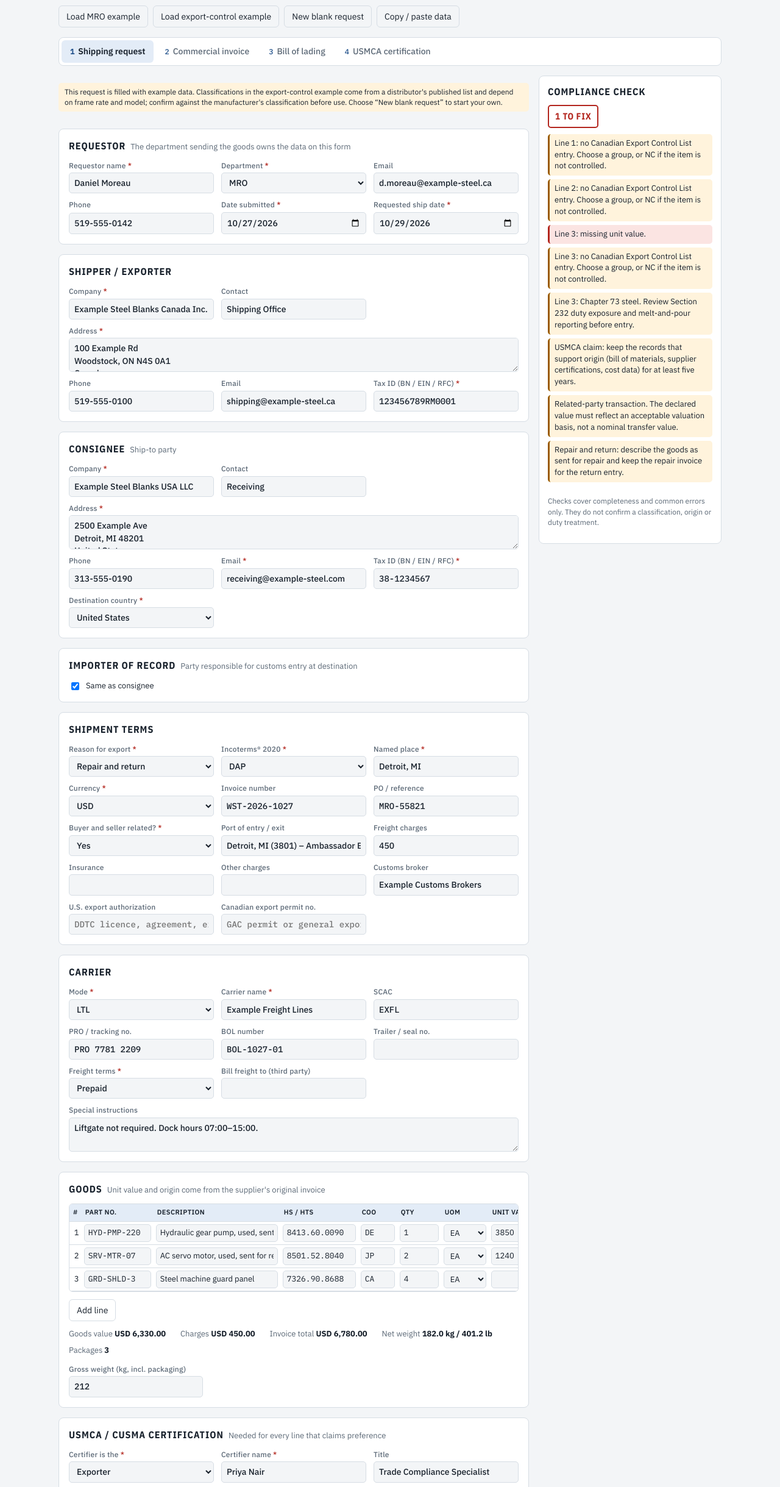
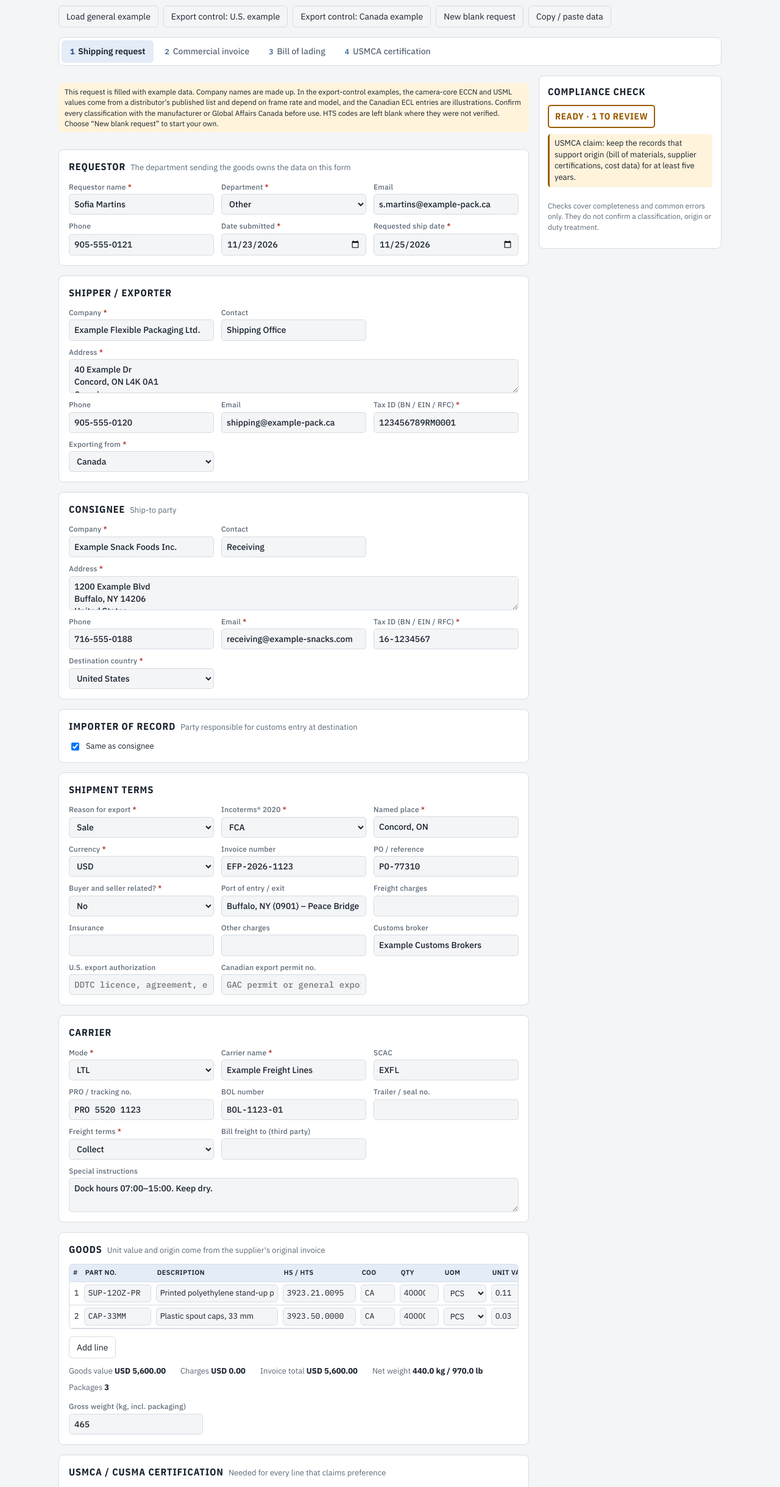
Before and after one commit to jeonghiykang-tech/shipping-request-form, a plain HTML site: page index.html in a window 1280 px wide. Shown: the part 108-2547 px from the top of the page at 61% size. Drawn offline with nearby package versions, Linux system fonts and the light colour scheme.

Commit message:
Examples: general shipment, U.S. and Canada export-control versions; export-country rules
Co-Authored-By: Claude Opus 5.5 <noreply@anthropic.com>
Claude-Session: https://claude.ai/code/session_012dkKovGpvqRzZwtM8AYMfw

```diff
--- a/index.html
+++ b/index.html
@@ -147,8 +147,9 @@ table.doc tfoot td{font-weight:700}
       <p class="sub">Fill the request once. The commercial invoice and bill of lading are built from the same data, so value, origin and weights match on every document.</p>
     </div>
     <div class="tools">
-      <button id="btn-sample" class="ghost" type="button">Load MRO example</button>
-      <button id="btn-sample2" class="ghost" type="button">Load export-control example</button>
+      <button id="btn-sample" class="ghost" type="button">Load general example</button>
+      <button id="btn-sample-us" class="ghost" type="button">Export control: U.S. example</button>
+      <button id="btn-sample-ca" class="ghost" type="button">Export control: Canada example</button>
       <button id="btn-new" class="ghost" type="button">New blank request</button>
       <button id="btn-io" class="ghost" type="button">Copy / paste data</button>
     </div>
@@ -170,7 +171,7 @@ table.doc tfoot td{font-weight:700}
 
   <div id="tab-form" class="grid">
     <div class="stack">
-      <p class="example" id="example-note" hidden>This request is filled with example data. Classifications in the export-control example come from a distributor's published list and depend on frame rate and model; confirm against the manufacturer's classification before use. Choose “New blank request” to start your own.</p>
+      <p class="example" id="example-note" hidden>This request is filled with example data. Company names are made up. In the export-control examples, the camera-core ECCN and USML values come from a distributor's published list and depend on frame rate and model, and the Canadian ECL entries are illustrations. Confirm every classification with the manufacturer or Global Affairs Canada before use. HTS codes are left blank where they were not verified. Choose “New blank request” to start your own.</p>
 
       <section class="panel">
         <h2>Requestor <small>The department sending the goods owns the data on this form</small></h2>
@@ -194,6 +195,7 @@ table.doc tfoot td{font-weight:700}
           <label class="f"><span>Phone</span><input id="shp_phone" data-k="shp_phone"></label>
           <label class="f"><span>Email</span><input id="shp_email" data-k="shp_email" type="email"></label>
           <label class="f"><span class="req">Tax ID (BN / EIN / RFC)</span><input id="shp_tax" data-k="shp_tax" class="mono"></label>
+          <label class="f"><span class="req">Exporting from</span><select id="orig" data-k="orig"><option value="">Select</option><option value="CA">Canada</option><option value="US">United States</option><option value="MX">Mexico</option></select></label>
         </div>
       </section>
 
@@ -354,33 +356,43 @@ table.doc tfoot td{font-weight:700}
 const KEY="xb-ship-request-v1";
 const KG_LB=2.20462;
 const blankItem=()=>({part:"",desc:"",hts:"",coo:"",qty:"",uom:"EA",unit:"",src:"",kg:"",pkgs:"",ptype:"Skid",nmfc:"",usmca:"No",crit:"",eccn:"EAR99",itar:"",eclg:"",eclc:"",ecli:"",hz:"No"});
-const blank=()=>({req_name:"",req_dept:"",req_email:"",req_phone:"",req_date:"",ship_date:"",shp_co:"",shp_contact:"",shp_addr:"",shp_phone:"",shp_tax:"",con_co:"",con_contact:"",con_addr:"",con_phone:"",con_email:"",con_tax:"",dest:"",ior_same:true,ior_co:"",ior_tax:"",ior_addr:"",reason:"",inco:"",inco_place:"",cur:"CAD",inv_no:"",po:"",related:"",port:"",freight:"",insur:"",other_chg:"",broker:"",mode:"",carrier:"",scac:"",pro:"",bol_no:"",seal:"",fterms:"",billto:"",instr:"",gross_kg:"",r_export:false,r_decl:false,r_notice:false,r_ref:"",sig_name:"",sig_title:"",notes:"",shp_email:"",cert_role:"",cert_name:"",cert_title:"",cert_phone:"",cert_email:"",cert_co:"",cert_addr:"",prod_mode:"Same as exporter",prod_co:"",prod_addr:"",prod_phone:"",prod_email:"",bl_from:"",bl_to:"",cert_date:"",us_auth:"",ca_permit:"",items:[blankItem()],_example:false});
-const sample2=()=>Object.assign(blank(),{req_name:"Alex Chen",req_dept:"Engineering (machine)",req_email:"a.chen@example-imaging.ca",req_phone:"519-555-0177",req_date:"2026-10-28",ship_date:"2026-10-30",
- shp_co:"Example Imaging Systems Inc.",shp_contact:"Shipping Office",shp_addr:"300 Example Pkwy\nWaterloo, ON N2L 0A1\nCanada",shp_phone:"519-555-0170",shp_email:"shipping@example-imaging.ca",shp_tax:"987654321RM0001",
+const blank=()=>({req_name:"",req_dept:"",req_email:"",req_phone:"",req_date:"",ship_date:"",shp_co:"",shp_contact:"",shp_addr:"",shp_phone:"",shp_tax:"",orig:"",con_co:"",con_contact:"",con_addr:"",con_phone:"",con_email:"",con_tax:"",dest:"",ior_same:true,ior_co:"",ior_tax:"",ior_addr:"",reason:"",inco:"",inco_place:"",cur:"CAD",inv_no:"",po:"",related:"",port:"",freight:"",insur:"",other_chg:"",broker:"",mode:"",carrier:"",scac:"",pro:"",bol_no:"",seal:"",fterms:"",billto:"",instr:"",gross_kg:"",r_export:false,r_decl:false,r_notice:false,r_ref:"",sig_name:"",sig_title:"",notes:"",shp_email:"",cert_role:"",cert_name:"",cert_title:"",cert_phone:"",cert_email:"",cert_co:"",cert_addr:"",prod_mode:"Same as exporter",prod_co:"",prod_addr:"",prod_phone:"",prod_email:"",bl_from:"",bl_to:"",cert_date:"",us_auth:"",ca_permit:"",items:[blankItem()],_example:false});
+const sampleGeneral=()=>Object.assign(blank(),{req_name:"Sofia Martins",req_dept:"Other",req_email:"s.martins@example-pack.ca",req_phone:"905-555-0121",req_date:"2026-11-23",ship_date:"2026-11-25",
+ shp_co:"Example Flexible Packaging Ltd.",shp_contact:"Shipping Office",shp_addr:"40 Example Dr\nConcord, ON L4K 0A1\nCanada",shp_phone:"905-555-0120",shp_email:"shipping@example-pack.ca",shp_tax:"123456789RM0001",orig:"CA",
+ con_co:"Example Snack Foods Inc.",con_contact:"Receiving",con_addr:"1200 Example Blvd\nBuffalo, NY 14206\nUnited States",con_phone:"716-555-0188",con_email:"receiving@example-snacks.com",con_tax:"16-1234567",dest:"US",ior_same:true,
+ reason:"Sale",inco:"FCA",inco_place:"Concord, ON",cur:"USD",inv_no:"EFP-2026-1123",po:"PO-77310",related:"No",port:"Buffalo, NY (0901) – Peace Bridge",freight:"",broker:"Example Customs Brokers",
+ mode:"LTL",carrier:"Example Freight Lines",scac:"EXFL",pro:"PRO 5520 1123",bol_no:"BOL-1123-01",fterms:"Collect",instr:"Dock hours 07:00–15:00. Keep dry.",gross_kg:"465",
+ sig_name:"Sofia Martins",sig_title:"Customer Service Lead",
+ cert_role:"Exporter",cert_name:"Sofia Martins",cert_title:"Customer Service Lead",cert_phone:"905-555-0121",cert_email:"s.martins@example-pack.ca",prod_mode:"Same as exporter",cert_date:"2026-11-23",
+ items:[
+  {part:"SUP-12OZ-PR",desc:"Printed polyethylene stand-up pouches, 12 oz, no reclosable closure",hts:"3923.21.0095",coo:"CA",qty:"40000",uom:"PCS",unit:"0.11",src:"Price list 2026, PO-77310",kg:"320",pkgs:"2",ptype:"Skid",nmfc:"",usmca:"Yes",crit:"B",eccn:"",itar:"",eclg:"NC",eclc:"",ecli:"",hz:"No"},
+  {part:"CAP-33MM",desc:"Plastic spout caps, 33 mm",hts:"3923.50.0000",coo:"CA",qty:"40000",uom:"PCS",unit:"0.03",src:"Price list 2026, PO-77310",kg:"120",pkgs:"1",ptype:"Skid",nmfc:"",usmca:"Yes",crit:"B",eccn:"",itar:"",eclg:"NC",eclc:"",ecli:"",hz:"No"}],
+ _example:true});
+const sampleUSExport=()=>Object.assign(blank(),{req_name:"Jordan Reyes",req_dept:"Engineering (machine)",req_email:"j.reyes@example-optics.com",req_phone:"716-555-0144",req_date:"2026-11-23",ship_date:"2026-11-26",
+ shp_co:"Example Optics LLC",shp_contact:"Export Compliance",shp_addr:"500 Example Ave\nBuffalo, NY 14203\nUnited States",shp_phone:"716-555-0140",shp_email:"export@example-optics.com",shp_tax:"16-7654321",orig:"US",
+ con_co:"Example Imaging Systems Inc.",con_contact:"Receiving",con_addr:"300 Example Pkwy\nWaterloo, ON N2L 0A1\nCanada",con_phone:"519-555-0170",con_email:"receiving@example-imaging.ca",con_tax:"987654321RM0001",dest:"CA",ior_same:true,
+ reason:"Sale",inco:"DAP",inco_place:"Waterloo, ON",cur:"USD",inv_no:"EOL-2026-1123",po:"EIS-88120",related:"No",port:"Fort Erie, ON – Peace Bridge",freight:"95",broker:"Example Customs Brokers",
+ us_auth:"",ca_permit:"",mode:"Courier",carrier:"Example Courier",pro:"1Z EX4 2026 1123",bol_no:"BOL-1123-02",fterms:"Prepaid",gross_kg:"4.5",
+ sig_name:"Jordan Reyes",sig_title:"Export Compliance Lead",
+ items:[
+  {part:"BOSON-640-60HZ",desc:"Teledyne FLIR Boson 640 uncooled LWIR thermal camera core, 60 Hz (example)",hts:"",coo:"US",qty:"2",uom:"EA",unit:"4200",src:"Manufacturer inv. EX-1182",kg:"0.2",pkgs:"1",ptype:"Box",nmfc:"",usmca:"No",crit:"",eccn:"6A003.b.4.b",itar:"",eclg:"",eclc:"",ecli:"",hz:"No"},
+  {part:"BOSON-640-9HZ",desc:"Teledyne FLIR Boson 640 uncooled LWIR thermal camera core, 9 Hz (example)",hts:"",coo:"US",qty:"4",uom:"EA",unit:"2900",src:"Manufacturer inv. EX-1182",kg:"0.4",pkgs:"1",ptype:"Box",nmfc:"",usmca:"No",crit:"",eccn:"6A993",itar:"",eclg:"",eclc:"",ecli:"",hz:"No"},
+  {part:"QUARK-640-30HZ",desc:"FLIR Quark 640 LWIR thermal camera core, 30 Hz (example)",hts:"",coo:"US",qty:"1",uom:"EA",unit:"5500",src:"Manufacturer inv. EX-1190",kg:"0.1",pkgs:"1",ptype:"Box",nmfc:"",usmca:"No",crit:"",eccn:"",itar:"XII(c)",eclg:"",eclc:"",ecli:"",hz:"No"}],
+ _example:true});
+const sampleCAExport=()=>Object.assign(blank(),{req_name:"Alex Chen",req_dept:"Engineering (machine)",req_email:"a.chen@example-imaging.ca",req_phone:"519-555-0177",req_date:"2026-11-23",ship_date:"2026-11-26",
+ shp_co:"Example Imaging Systems Inc.",shp_contact:"Shipping Office",shp_addr:"300 Example Pkwy\nWaterloo, ON N2L 0A1\nCanada",shp_phone:"519-555-0170",shp_email:"shipping@example-imaging.ca",shp_tax:"987654321RM0001",orig:"CA",
  con_co:"Example Vision Labs LLC",con_contact:"Receiving",con_addr:"77 Example St\nBuffalo, NY 14202\nUnited States",con_phone:"716-555-0133",con_email:"receiving@example-vision.com",con_tax:"16-7654321",dest:"US",ior_same:true,
- reason:"Sale",inco:"FCA",inco_place:"Waterloo, ON",cur:"USD",inv_no:"EIS-2026-1028",po:"EV-40217",related:"No",port:"Buffalo, NY (0901) – Peace Bridge",freight:"85",broker:"Example Customs Brokers",
- us_auth:"",ca_permit:"",mode:"Courier",carrier:"Example Courier",pro:"1Z EX4 2026 1028",bol_no:"BOL-1028-01",fterms:"Prepaid",gross_kg:"4.5",
+ reason:"Sale",inco:"FCA",inco_place:"Waterloo, ON",cur:"USD",inv_no:"EIS-2026-1123",po:"EV-40217",related:"No",port:"Buffalo, NY (0901) – Peace Bridge",freight:"85",broker:"Example Customs Brokers",
+ us_auth:"",ca_permit:"",mode:"Courier",carrier:"Example Courier",pro:"1Z EX4 2026 1124",bol_no:"BOL-1123-03",fterms:"Prepaid",gross_kg:"9",
  sig_name:"Alex Chen",sig_title:"Export Compliance Lead",
  items:[
-  {part:"BOSON-640-60HZ",desc:"Teledyne FLIR Boson 640 uncooled LWIR thermal camera core, 60 Hz (example)",hts:"",coo:"US",qty:"2",uom:"EA",unit:"4200",src:"Distributor inv. EX-1182",kg:"0.2",pkgs:"1",ptype:"Box",nmfc:"",usmca:"No",crit:"",eccn:"6A003.b.4.b",itar:"",eclg:"1",eclc:"6",ecli:"1-6.A.3.b.4.b",hz:"No"},
-  {part:"BOSON-640-9HZ",desc:"Teledyne FLIR Boson 640 uncooled LWIR thermal camera core, 9 Hz (example)",hts:"",coo:"US",qty:"4",uom:"EA",unit:"2900",src:"Distributor inv. EX-1182",kg:"0.4",pkgs:"1",ptype:"Box",nmfc:"",usmca:"No",crit:"",eccn:"6A993",itar:"",eclg:"NC",eclc:"",ecli:"",hz:"No"},
-  {part:"QUARK-640-30HZ",desc:"FLIR Quark 640 LWIR thermal camera core, 30 Hz (example)",hts:"",coo:"US",qty:"1",uom:"EA",unit:"5500",src:"Distributor inv. EX-1190",kg:"0.1",pkgs:"1",ptype:"Box",nmfc:"",usmca:"No",crit:"",eccn:"",itar:"XII(c)",eclg:"",eclc:"",ecli:"",hz:"No"}],
- _example:true});
-const sample=()=>({req_name:"Daniel Moreau",req_dept:"MRO",req_email:"d.moreau@example-steel.ca",req_phone:"519-555-0142",req_date:"2026-10-27",ship_date:"2026-10-29",
- shp_co:"Example Steel Blanks Canada Inc.",shp_contact:"Shipping Office",shp_addr:"100 Example Rd\nWoodstock, ON N4S 0A1\nCanada",shp_phone:"519-555-0100",shp_tax:"123456789RM0001",
- con_co:"Example Steel Blanks USA LLC",con_contact:"Receiving",con_addr:"2500 Example Ave\nDetroit, MI 48201\nUnited States",con_phone:"313-555-0190",con_email:"receiving@example-steel.com",con_tax:"38-1234567",dest:"US",
- ior_same:true,ior_co:"",ior_tax:"",ior_addr:"",reason:"Repair and return",inco:"DAP",inco_place:"Detroit, MI",cur:"USD",inv_no:"WST-2026-1027",po:"MRO-55821",related:"Yes",port:"Detroit, MI (3801) – Ambassador Bridge",freight:"450",insur:"",other_chg:"",broker:"Example Customs Brokers",
- mode:"LTL",carrier:"Example Freight Lines",scac:"EXFL",pro:"PRO 7781 2209",bol_no:"BOL-1027-01",seal:"",fterms:"Prepaid",billto:"",instr:"Liftgate not required. Dock hours 07:00–15:00.",gross_kg:"212",
- r_export:false,r_decl:false,r_notice:false,r_ref:"",sig_name:"Daniel Moreau",sig_title:"MRO Supervisor",notes:"",shp_email:"shipping@example-steel.ca",
- cert_role:"Exporter",cert_name:"Priya Nair",cert_title:"Trade Compliance Specialist",cert_phone:"519-555-0155",cert_email:"p.nair@example-steel.ca",cert_co:"",cert_addr:"",prod_mode:"Same as exporter",prod_co:"",prod_addr:"",prod_phone:"",prod_email:"",bl_from:"",bl_to:"",cert_date:"2026-10-27",
- items:[
-  {part:"HYD-PMP-220",desc:"Hydraulic gear pump, used, sent for repair",hts:"8413.60.0090",coo:"DE",qty:"1",uom:"EA",unit:"3850",src:"Supplier inv. 44817",kg:"38",pkgs:"1",ptype:"Crate",nmfc:"85",usmca:"No",eccn:"EAR99",hz:"No"},
-  {part:"SRV-MTR-07",desc:"AC servo motor, used, sent for repair",hts:"8501.52.8040",coo:"JP",qty:"2",uom:"EA",unit:"1240",src:"Supplier inv. 90-3312",kg:"56",pkgs:"1",ptype:"Skid",nmfc:"85",usmca:"No",eccn:"EAR99",hz:"No"},
-  {part:"GRD-SHLD-3",desc:"Steel machine guard panel",hts:"7326.90.8688",coo:"CA",qty:"4",uom:"EA",unit:"",src:"",kg:"88",pkgs:"1",ptype:"Skid",nmfc:"70",usmca:"Yes",crit:"B",eccn:"EAR99",hz:"No"}],
+  {part:"TIM-640-60",desc:"Thermal imaging module with U.S.-origin Boson 640 core, 60 Hz (example)",hts:"",coo:"CA",qty:"2",uom:"EA",unit:"6800",src:"Bill of materials TIM-640 rev C",kg:"1.6",pkgs:"1",ptype:"Box",nmfc:"",usmca:"No",crit:"",eccn:"",itar:"",eclg:"1",eclc:"6",ecli:"1-6.A.3.b.4.b",hz:"No"},
+  {part:"TIM-640-9",desc:"Thermal imaging module with U.S.-origin Boson 640 core, 9 Hz (example)",hts:"",coo:"CA",qty:"4",uom:"EA",unit:"4100",src:"Bill of materials TIM-640 rev C",kg:"3.2",pkgs:"1",ptype:"Box",nmfc:"",usmca:"No",crit:"",eccn:"",itar:"",eclg:"NC",eclc:"",ecli:"",hz:"No"},
+  {part:"MNT-AL-02",desc:"Aluminium camera mounting bracket (example)",hts:"",coo:"CA",qty:"6",uom:"EA",unit:"45",src:"Price list 2026",kg:"2.4",pkgs:"1",ptype:"Box",nmfc:"",usmca:"No",crit:"",eccn:"",itar:"",eclg:"NC",eclc:"",ecli:"",hz:"No"}],
  _example:true});
 
 let S;
-try{const raw=localStorage.getItem(KEY);S=raw?JSON.parse(raw):sample();}catch(e){S=sample();}
+try{const raw=localStorage.getItem(KEY);S=raw?JSON.parse(raw):sampleGeneral();}catch(e){S=sampleGeneral();}
 S=Object.assign(blank(),S); if(!Array.isArray(S.items)||!S.items.length) S.items=[blankItem()];
 
 const $=id=>document.getElementById(id);
@@ -438,7 +450,7 @@ function bizDaysBetween(a,b){
 
 function checks(){
   const out=[];const E=m=>out.push(["err",m]),W=m=>out.push(["warn",m]);
-  const need=[["req_name","Requestor name"],["req_dept","Department"],["req_date","Date submitted"],["ship_date","Ship date"],["shp_co","Shipper company"],["shp_addr","Shipper address"],["shp_tax","Shipper tax ID"],["con_co","Consignee company"],["con_addr","Consignee address"],["con_email","Consignee email"],["con_tax","Consignee tax ID"],["dest","Destination country"],["reason","Reason for export"],["inco","Incoterms"],["inco_place","Incoterms named place"],["related","Related-party status"],["mode","Mode"],["carrier","Carrier"],["fterms","Freight terms"],["sig_name","Authorized signer"]];
+  const need=[["orig","Exporting from"],["req_name","Requestor name"],["req_dept","Department"],["req_date","Date submitted"],["ship_date","Ship date"],["shp_co","Shipper company"],["shp_addr","Shipper address"],["shp_tax","Shipper tax ID"],["con_co","Consignee company"],["con_addr","Consignee address"],["con_email","Consignee email"],["con_tax","Consignee tax ID"],["dest","Destination country"],["reason","Reason for export"],["inco","Incoterms"],["inco_place","Incoterms named place"],["related","Related-party status"],["mode","Mode"],["carrier","Carrier"],["fterms","Freight terms"],["sig_name","Authorized signer"]];
   const miss=need.filter(([k])=>!String(S[k]??"").trim()).map(([,l])=>l);
   if(miss.length)E("Missing: "+miss.join(", ")+".");
   if(!S.ior_same&&(!S.ior_co.trim()||!S.ior_tax.trim()))E("Importer of record company and number are required when the IOR differs from the consignee.");
@@ -462,13 +474,14 @@ function checks(){
     }
     const itar=(it.itar||"").trim(),eccn=(it.eccn||"").trim(),eg=it.eclg||"";
     if(itar&&eccn)E(`Line ${n}: has both a USML category (${itar}) and an ECCN (${eccn}). An item is subject to either the ITAR or the EAR, not both. Clear one.`);
-    if(!itar&&!eccn)W(`Line ${n}: no U.S. export classification. Enter the ECCN, EAR99, or the USML category.`);
+    const usRules=S.orig==="US"||/^US$/i.test((it.coo||"").trim()), caRules=S.orig==="CA";
+    if(!itar&&!eccn&&usRules)W(`Line ${n}: no U.S. export classification. ${S.orig==="US"?"U.S. exports":"U.S.-origin goods"} need the ECCN, EAR99, or the USML category.`);
     if(itar){
       if(!S.us_auth.trim())E(`Line ${n}: ITAR item (USML ${itar}). Enter the DDTC licence, agreement or exemption that covers this shipment, or note why none is needed. The commercial invoice must show it (22 CFR 123.9(b)).`);
       W(`Line ${n}: ITAR item in Canada. Confirm the Export Control List classification and that everyone handling it is registered or exempt under the Controlled Goods Program.`);
-      if(!eg)W(`Line ${n}: ECL group not entered for an ITAR item.`);
+      if(!eg&&caRules)W(`Line ${n}: ECL group not entered for an ITAR item exported from Canada.`);
     }
-    if(!eg)W(`Line ${n}: no Canadian Export Control List entry. Choose a group, or NC if the item is not controlled.`);
+    if(!eg&&caRules)W(`Line ${n}: no Canadian Export Control List entry. Choose a group, or NC if the item is not controlled.`);
     if(eg&&eg!=="NC"){
       if(!(it.ecli||"").trim())W(`Line ${n}: ECL group ${eg} selected but no ECL item number (e.g. 1-6.A.3, 2-15, 5400).`);
       if(!S.ca_permit.trim())W(`Line ${n}: ECL group ${eg}. Check whether a Global Affairs Canada export permit is needed for this destination, and enter it if one applies.`);
@@ -660,8 +673,9 @@ document.querySelectorAll("[data-goto]").forEach(b=>b.addEventListener("click",(
 
 /* toolbar */
 let pendingNew=false;
-$("btn-sample").addEventListener("click",()=>{S=Object.assign(blank(),sample());save();loadFields();});
-$("btn-sample2").addEventListener("click",()=>{S=sample2();save();loadFields();show("form");});
+$("btn-sample").addEventListener("click",()=>{S=sampleGeneral();save();loadFields();show("form");});
+$("btn-sample-us").addEventListener("click",()=>{S=sampleUSExport();save();loadFields();show("form");});
+$("btn-sample-ca").addEventListener("click",()=>{S=sampleCAExport();save();loadFields();show("form");});
 $("btn-new").addEventListener("click",e=>{
   if(!pendingNew){pendingNew=true;e.target.textContent="Clear all fields?";setTimeout(()=>{pendingNew=false;e.target.textContent="New blank request"},3500);return;}
   pendingNew=false;e.target.textContent="New blank request";S=blank();S.ior_same=true;save();loadFields();show("form");
```
